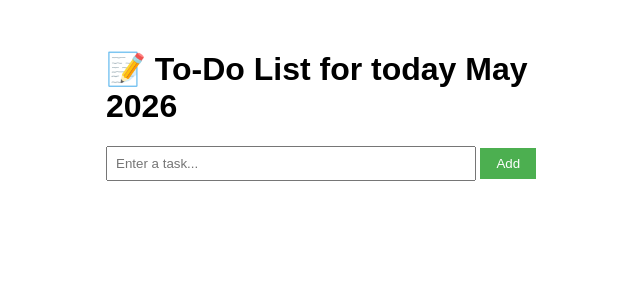
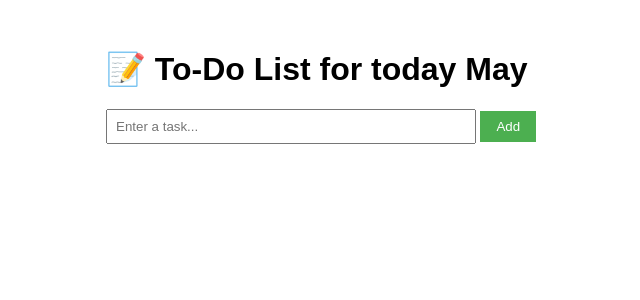
Before and after one commit to neerajbalodi/todo-app, a Flask app: page / in a window 1280 px wide. Shown: the top 300 px of the page, without its empty margins (284-924 px from the left). Run offline with Flask 3, Linux system fonts and the light colour scheme.

Commit message:
Update index.html

```diff
--- a/templates/index.html
+++ b/templates/index.html
@@ -12,7 +12,7 @@
     </style>
 </head>
 <body>
-<h1>📝 To-Do List for today May 2026</h1>
+<h1>📝 To-Do List for today May</h1>
 
 <form action="/add" method="POST">
     <input type="text" name="task" placeholder="Enter a task..." required />
```
